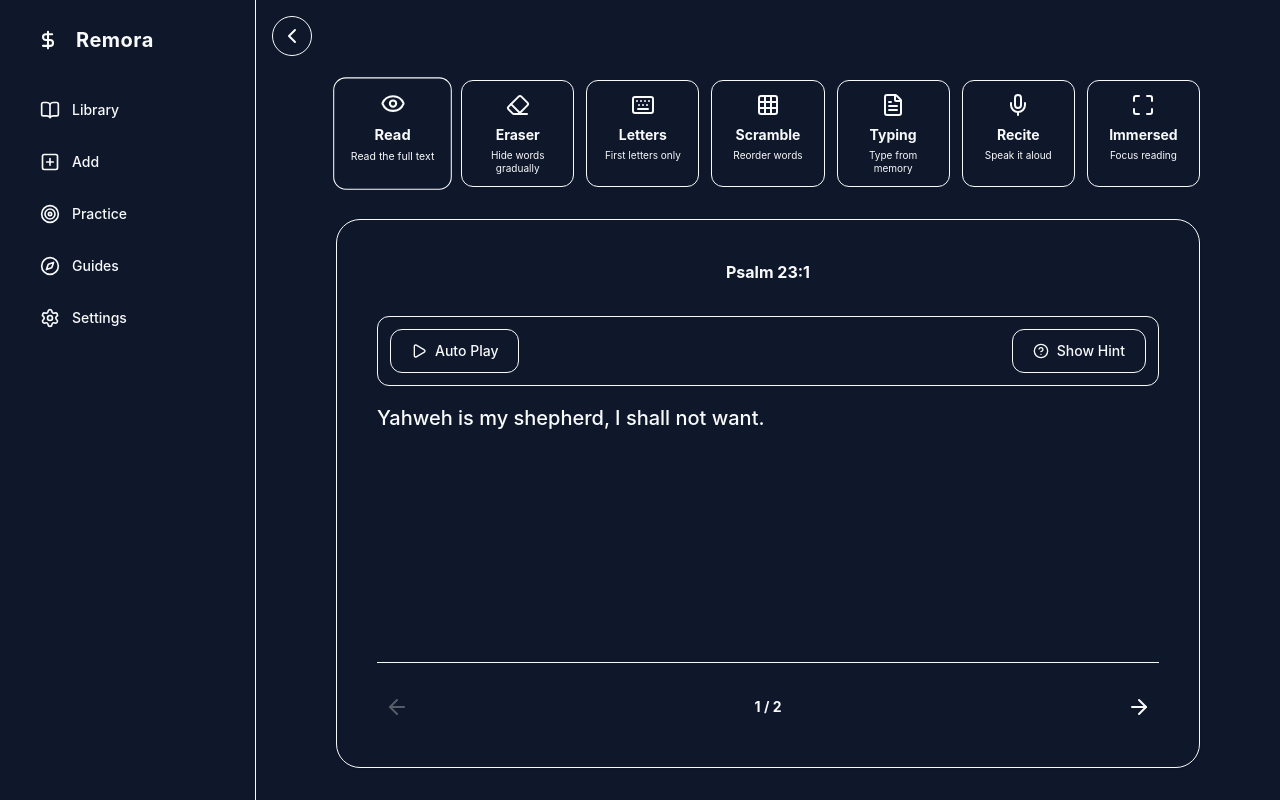
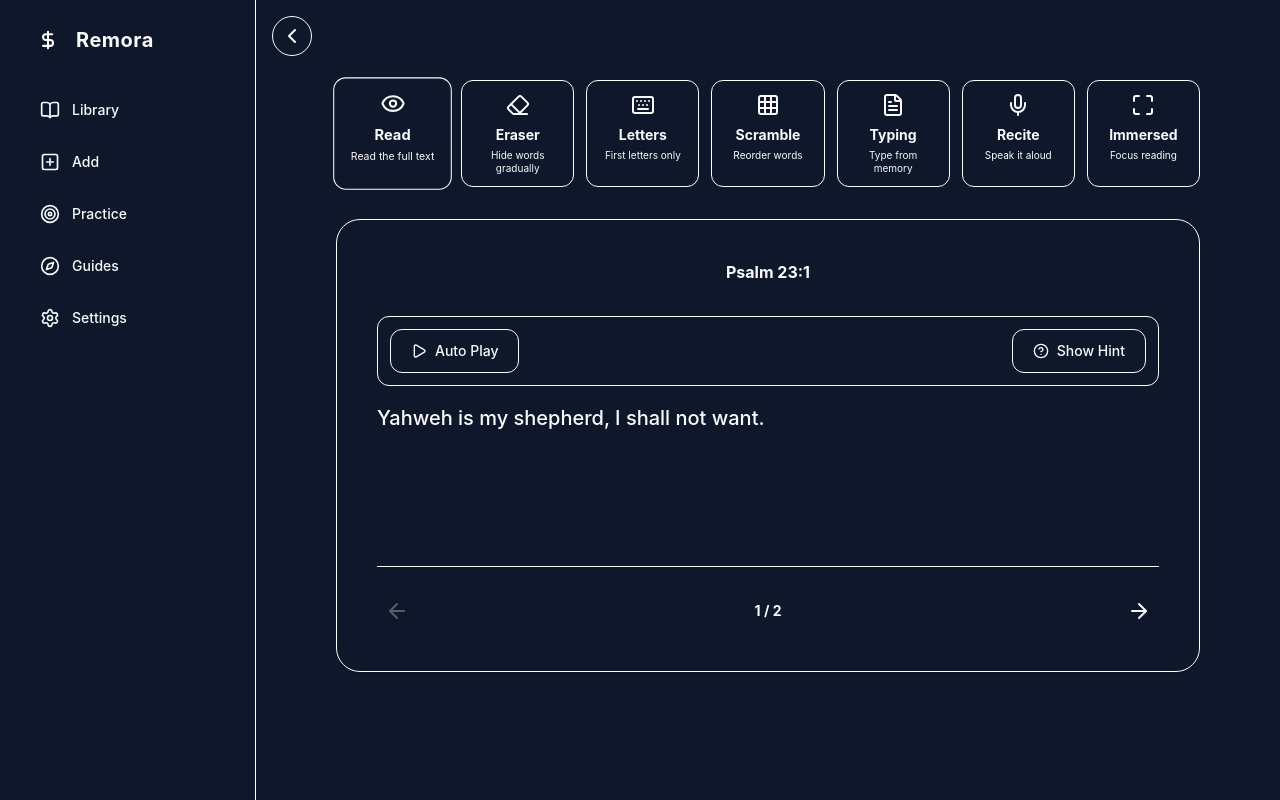
Before and after one commit to Kanakaiah/kanakaiah.github.io, a React (Vite) app: page /practice in a window 1280 px wide. Built offline with nearby package versions, Linux system fonts and the light colour scheme.

Commit message:
Fix Practice mode navigation arrows being obscured by fixed scoring footer

```diff
--- a/src/screens/Practice.tsx
+++ b/src/screens/Practice.tsx
@@ -271,7 +271,7 @@ export const Practice: React.FC = () => {
         )}
 
         {/* Display Board */}
-        <div className={`bg-glass-bg border border-glass-border rounded-3xl p-6 lg:p-10 relative flex-1 flex flex-col ${isImmersed ? 'border-none bg-transparent w-full max-w-3xl' : 'shadow-sm mb-24 lg:mb-8'}`}>
+        <div className={`bg-glass-bg border border-glass-border rounded-3xl p-6 lg:p-10 relative flex-1 flex flex-col ${isImmersed ? 'border-none bg-transparent w-full max-w-3xl' : 'shadow-sm mb-48 lg:mb-32'}`}>
           <div className="text-center mb-8">
             <span className={`font-heading font-bold ${isImmersed ? 'text-2xl text-secondary' : 'text-accent-light px-4 py-1.5 rounded-full bg-accent/10'}`}>
               {currentVerse.ref}
```
